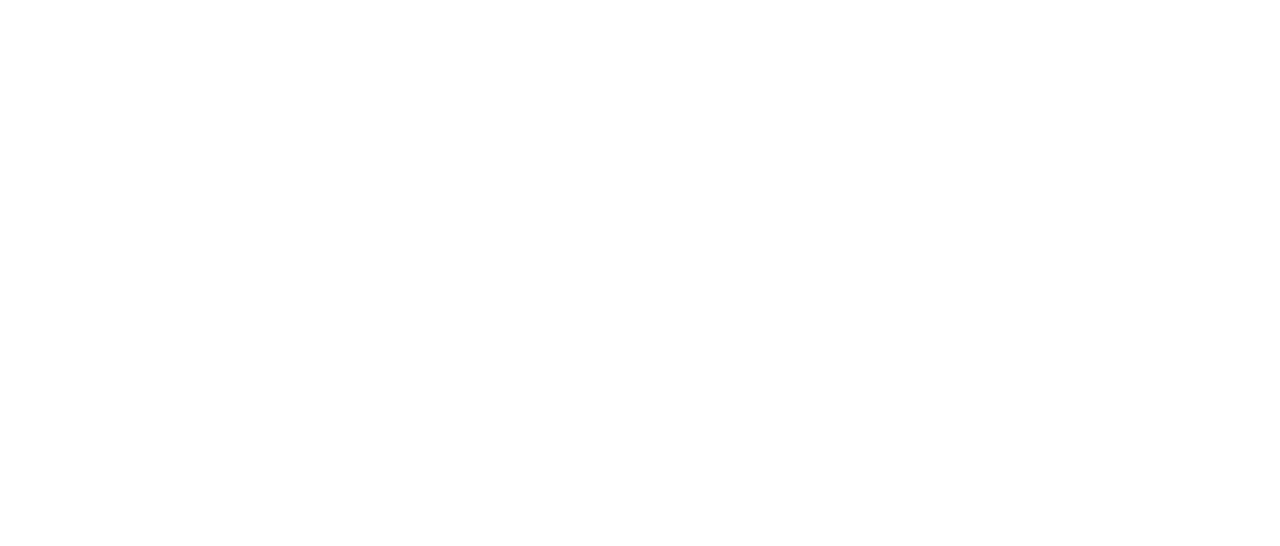
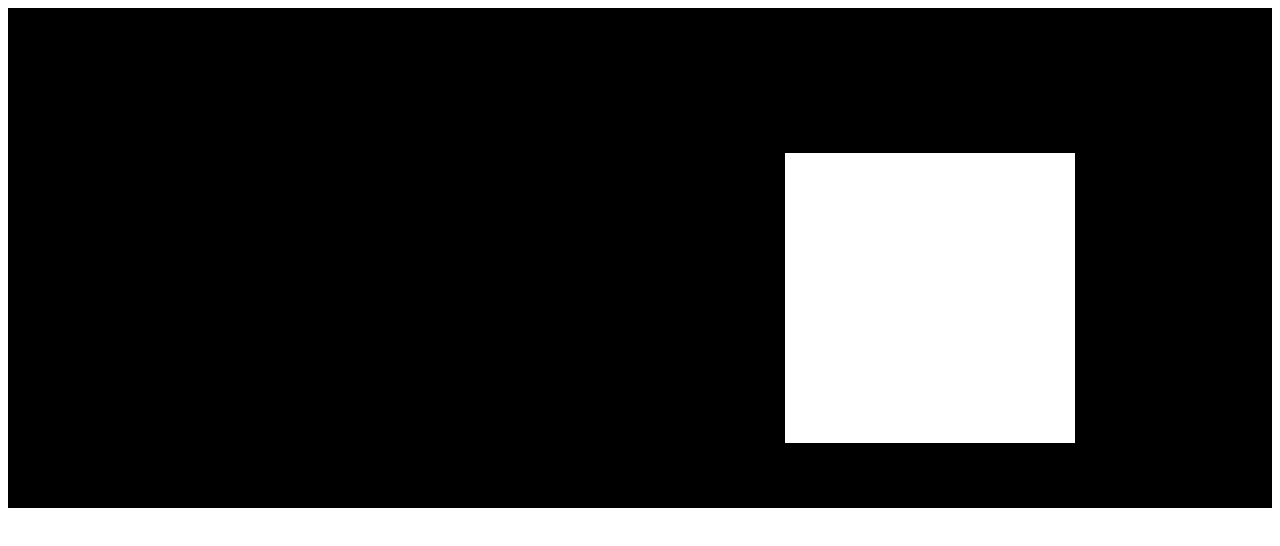
Before and after one commit to Patriccampos/html-css, a plain HTML site: page exercicios/ex022/fundos007.html in a window 1280 px wide. Drawn offline with Linux system fonts and the light colour scheme.

Commit message:
atualiz 22cap 7

```diff
--- a/exercicios/ex022/fundos007.html
+++ b/exercicios/ex022/fundos007.html
@@ -7,12 +7,22 @@
     <style>
         #conteiner {
             background-color: black;
-            background-image: url(imagens/target001.png);
+            height: 500px;
+            position: relative;
 
         }
         #conteudo {
             background-color: white;
-            background-image: url(imagens/target001.png);
+            height: 250px;
+            width: 250px;
+            padding: 20px;
+            position: absolute;
+
+            left: 50%;
+            right: 50%;
+
+            transform: translate(50%, 50%);
+
         }
     </style>
 </head>
```
